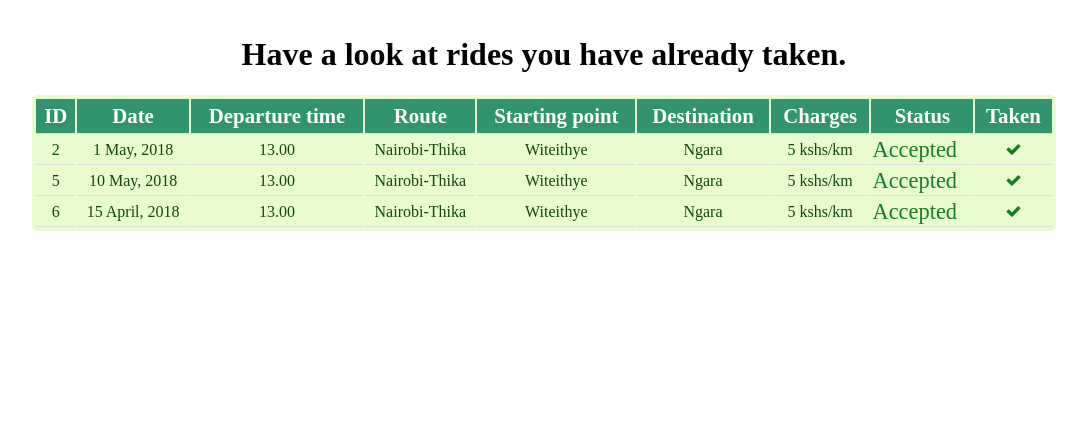
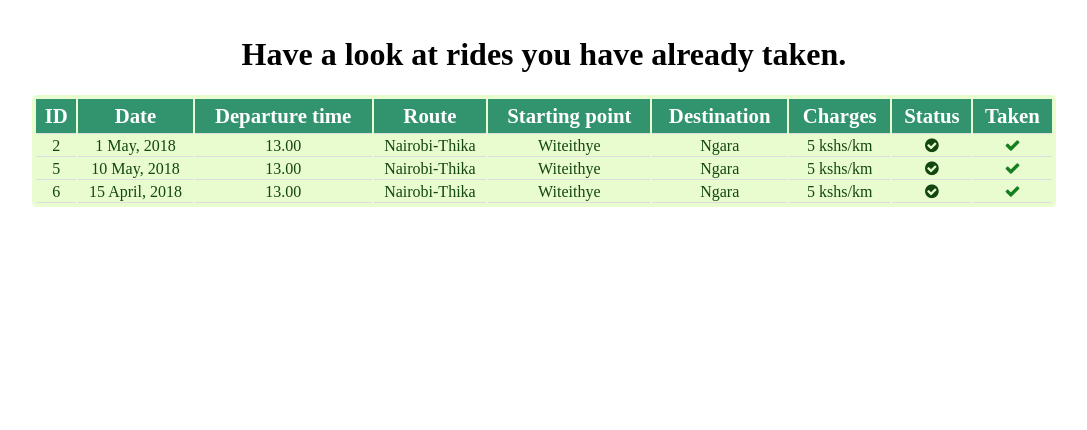
Before and after one commit to meshack-mbuvi/ride-my-way, a PHP site: page /myrides.html in a window 1280 px wide. Shown: the part 88-518 px from the top of the page, without its empty margins (96-1183 px from the left). Run offline with PHP 8.4, Linux system fonts and the light colour scheme.

Commit message:
Update column for status on my rides table to have icons and tooltips.

```diff
--- a/ui/css/main.css
+++ b/ui/css/main.css
@@ -326,12 +326,13 @@ tr:hover{
     text-align: left;
 }
 
-.pending{
+.pending, .fa-exclamation{
     color: #ff8552;
 }
 .accepted, tr .fa-check{
     color: #157f1f;
 }
-.rejected{
+
+.rejected,.fa-times,.fa-ban{
     color: Red;
 }
--- a/ui/myrides.html
+++ b/ui/myrides.html
@@ -49,7 +49,7 @@
 						<td>Witeithye</td>
 						<td>Ngara</td>
 						<td>5 kshs/km</td>
-						<td class="accepted">Accepted</td>
+						<td><span class="tooltip"><i class="fa fa-check-circle "></i><span class="tooltiptext accepted">Accepted</span></span></td>
 						<td><i class="fa fa-check "></i></td>
 					</tr>
 					<tr>
@@ -60,7 +60,7 @@
 						<td>Witeithye</td>
 						<td>Ngara</td>
 						<td>5 kshs/km</td>
-						<td class="accepted">Accepted</td>
+						<td><span class="tooltip"><i class="fa fa-check-circle "></i><span class="tooltiptext accepted">Accepted</span></span></td>
 						<td><i class="fa fa-check "></i></td>
 					</tr>
 					<tr>
@@ -71,7 +71,7 @@
 						<td>Witeithye</td>
 						<td>Ngara</td>
 						<td>5 kshs/km</td>
-						<td class="accepted">Accepted</td>
+						<td><span class="tooltip"><i class="fa fa-check-circle "></i><span class="tooltiptext accepted">Accepted</span></span></td>
 						<td><i class="fa fa-check "></i></td>
 					</tr>
 
```
